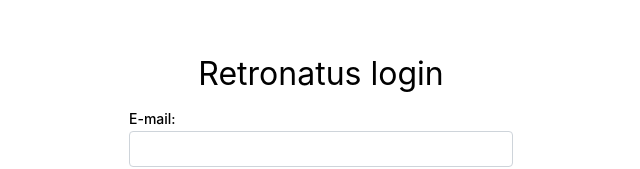
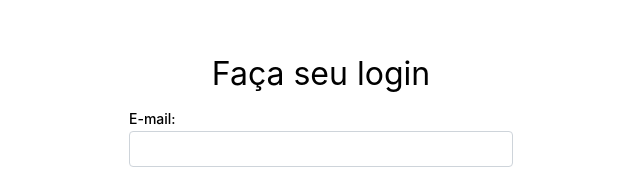
Before and after one commit to hari6091/retronatus-web, a React (Create React App) app: page / in a window 1280 px wide. Shown: the part 175-344 px from the top of the page, without its empty margins (319-959 px from the left). Built offline with nearby package versions, Linux system fonts and the light colour scheme.

Commit message:
change title

```diff
--- a/src/pages/Signin/Signin.tsx
+++ b/src/pages/Signin/Signin.tsx
@@ -24,7 +24,7 @@
   return (
     <Center h="100vh">
       <Stack w="30%" align="center">
-        <Text size="32px">Retronatus login</Text>
+        <Text size="32px">Faça seu login</Text>
         <Stack w="100%" gap="32px">
           <TextInput
             type="email"
```
